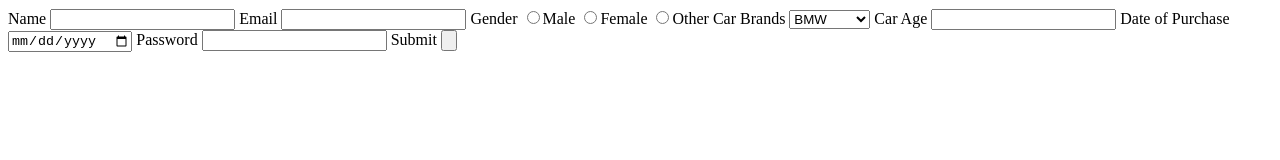
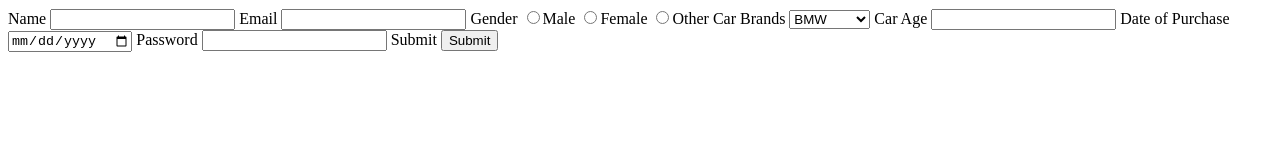
Before and after one commit to acciojob/car-insurance-form-nikitasanjubhoi, a website: page main.html in a window 1280 px wide. Drawn offline with Linux system fonts and the light colour scheme.

Commit message:
created a submission

```diff
--- a/main.html
+++ b/main.html
@@ -30,7 +30,7 @@
 		<label for="password">Password</label>
 		<input type="password" id="password" required>
 		<label>Submit</label>
-		<input type="button">
+		<button type="submit">Submit</button>
 	</form>
     <script type="text/javascript" src="./script.js">
 </script>
```
